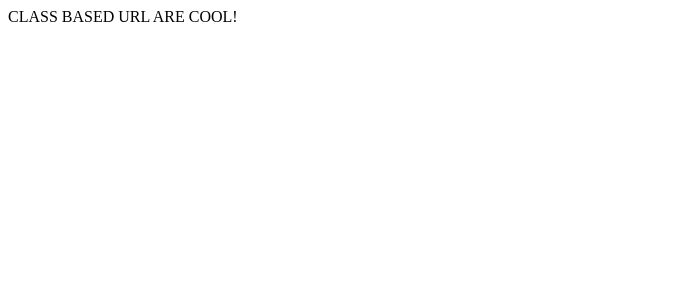
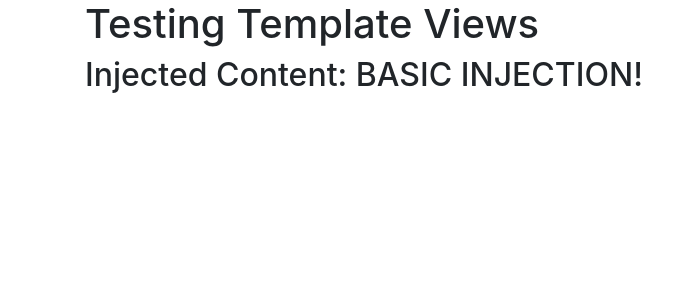
Before and after one commit to rakesh-kadam/Django, a Django app: page / in a window 1280 px wide. Shown: the top 300 px of the page, without its empty margins (0-696 px from the left). Run offline with Django 3.2, Linux system fonts and the light colour scheme; some libraries are stand-ins or nearby versions.

Commit message:
CBV Templates

```diff
--- a/advanced_section/advcbv/advcbv/urls.py
+++ b/advanced_section/advcbv/advcbv/urls.py
@@ -19,5 +19,5 @@ from basic_app import views
 urlpatterns = [
 
     url('admin/', admin.site.urls),
-    url(r'^$',views.CBView.as_view())
+    url(r'^$',views.IndexView.as_view())
 ]
--- a/advanced_section/advcbv/basic_app/views.py
+++ b/advanced_section/advcbv/basic_app/views.py
@@ -1,8 +1,12 @@
 from django.shortcuts import render
-from django.views.generic import View
-from django.http import HttpResponse
+from django.views.generic import View, TemplateView
+
 # Create your views here.
 
-class CBView(View):
-    def get(self,request):
-        return HttpResponse("CLASS BASED URL ARE COOL!")
+class IndexView(TemplateView):
+    template_name = 'index.html'
+
+    def get_context_data(self,**kwargs):
+        context = super().get_context_data(**kwargs)
+        context['injectme'] = 'BASIC INJECTION!'
+        return context
--- a/advanced_section/advcbv/templates/base.html
+++ b/advanced_section/advcbv/templates/base.html
@@ -9,6 +9,7 @@
         <title>Base</title>
         <meta name="description" content="">
         <meta name="viewport" content="width=device-width, initial-scale=1">
+        <link rel="stylesheet" href="https://stackpath.bootstrapcdn.com/bootstrap/4.3.1/css/bootstrap.min.css" integrity="sha384-ggOyR0iXCbMQv3Xipma34MD+dH/1fQ784/j6cY/iJTQUOhcWr7x9JvoRxT2MZw1T" crossorigin="anonymous">
         <link rel="stylesheet" href="">
     </head>
     <body>
--- a/advanced_section/advcbv/templates/index.html
+++ b/advanced_section/advcbv/templates/index.html
@@ -1,4 +1,6 @@
 {% extends "base.html" %}
 {% block body_block %}
-    <h1>Hello world I am Index Page</h1>
+
+    <h1>Testing Template Views</h1>
+    <h2>Injected Content: {{ injectme }}</h2>
 {% endblock %}
```
